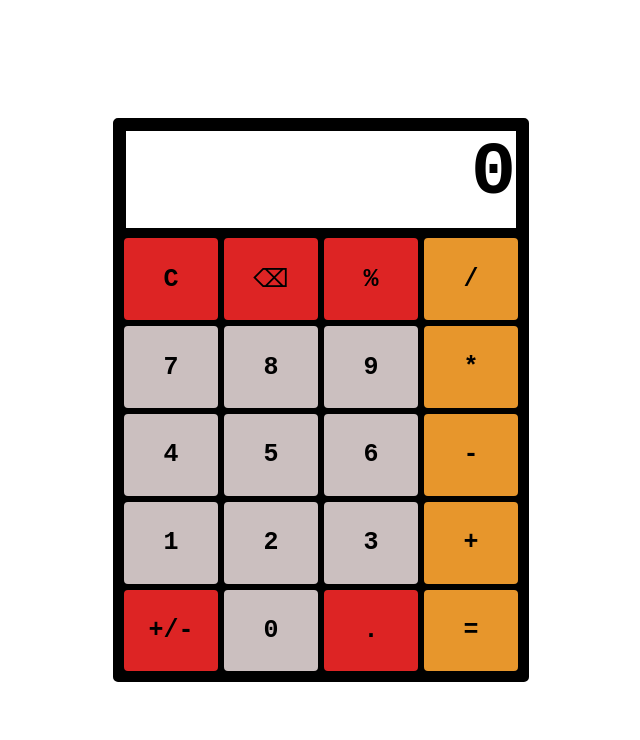
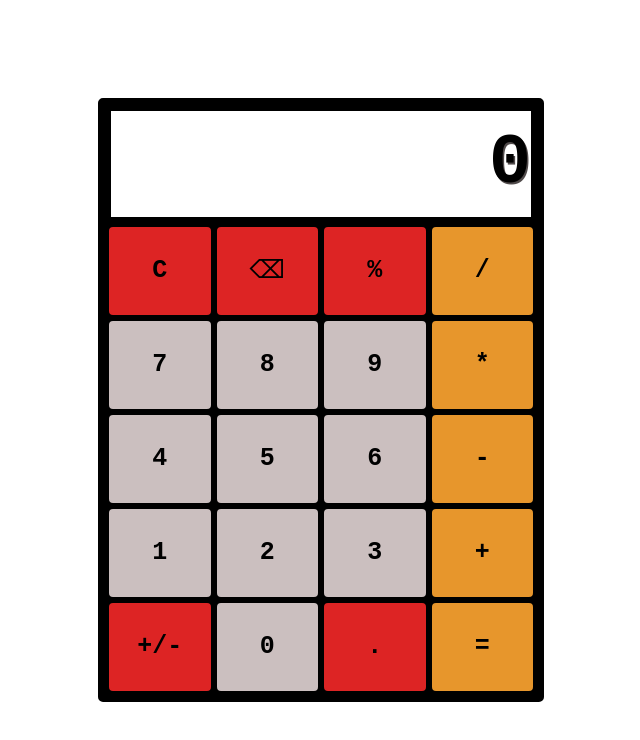
Before and after one commit to snwc0de/calculator, a plain HTML site: page index.html in a window 1280 px wide. Both pictures are taken after a click on the button "+/-". Shown: the whole page, without its empty margins (319-959 px from the left). Drawn offline with Linux system fonts and the light colour scheme.

Commit message:
Fixed results digit overflow on display

```diff
--- a/script.js
+++ b/script.js
@@ -22,6 +22,9 @@ function operate (a, b, op) {
 function updateDisplay () {
     const display = document.querySelector("#display");
     display.textContent = displayValue;
+    if (displayValue.length > 10) {
+        display.textContent = displayValue.substring(0, 10);
+    }
 };
 
 
@@ -131,11 +134,11 @@ function addDecimal (dot) {
 };
 
 function getPercentage (num) {
-    displayValue = num/100;
+    displayValue = (num/100).toString();
 };
 
 function getInverse (num) {
-    displayValue = num * (-1);
+    displayValue = (num * (-1)).toString();
 };
 
 function deleteWithBackspace () {
--- a/style.css
+++ b/style.css
@@ -16,23 +16,26 @@ body {
 #container {
     display: flex;
     flex-flow: row wrap;
-    width: 400px;
-    height: 70%;
+    width: 430px;
+    height: 75%;
     border: 8px solid #000000;
     border-radius: 5px;
     background-color: #000000;
 }
 
 #display {
+    display: flex;
+    align-items: center;
+    justify-content: flex-end;
     width: 100%;
     background-color: #ffffff;
     border: 5px solid #000000;
     border-bottom: 7px solid #000000;
     height: 20%;
     box-sizing: border-box;
-    text-align: end;
-    font-size: 75px;
+    font-size: 70px;
     font-weight: 600;
+    text-shadow: 1.5px 1.5px #514b4b;
 }
 
 #container > button {
```
